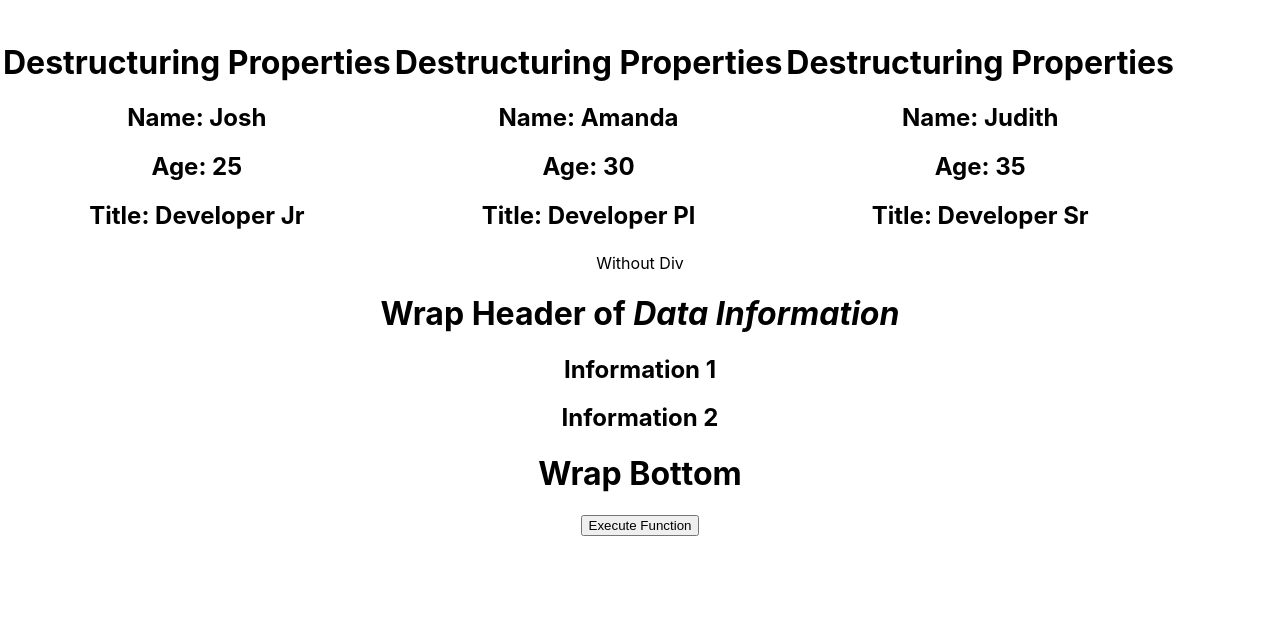
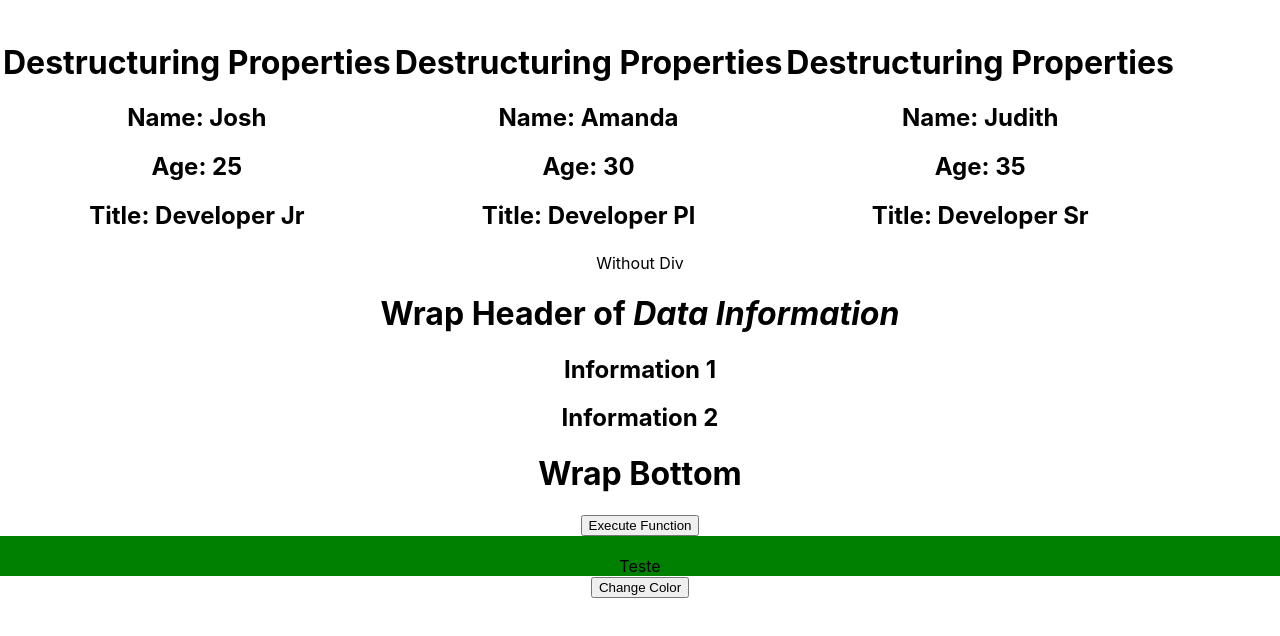
Before and after one commit to rafaelsslemes/basics_react, a React (Create React App) app: page / in a window 1280 px wide. Shown: the part 1824-2460 px from the top of the page. Built offline with nearby package versions, Linux system fonts and the light colour scheme.

Commit message:
Change parent property on child

```diff
--- a/src/App.js
+++ b/src/App.js
@@ -15,6 +15,8 @@ import ListIterated from './components/ListIterated';
 import FragmentExample from './components/FragmentExample';
 import WrapComponent from './components/WrapComponent';
 import FunctionParams from './components/FunctionParams';
+import { useState } from 'react';
+import StateLift from './components/StateLift';
 
 function App() {
 
@@ -26,6 +28,12 @@ function App() {
 
   function showMessage(message){
     console.log(message);
+  }
+
+  const [color, setColor] = useState('green');
+
+  const handleColor = (color) => {
+    setColor(color);
   }
 
   return (
@@ -50,6 +58,8 @@ function App() {
           <h2>Information 2</h2>
         </WrapComponent>
         <FunctionParams func={showMessage}/>
+        <div style={{backgroundColor: color}}><br/>Teste<br/></div>
+        <StateLift func={handleColor}/>
     </div>
   );
 }
--- /dev/null
+++ b/src/components/StateLift.js
@@ -0,0 +1,11 @@
+import React from 'react'
+
+const StateLift = ({func}) => {
+  return (
+    <div>
+        <button onClick={()=>func('red')}>Change Color</button>
+    </div>
+  )
+}
+
+export default StateLift
```
